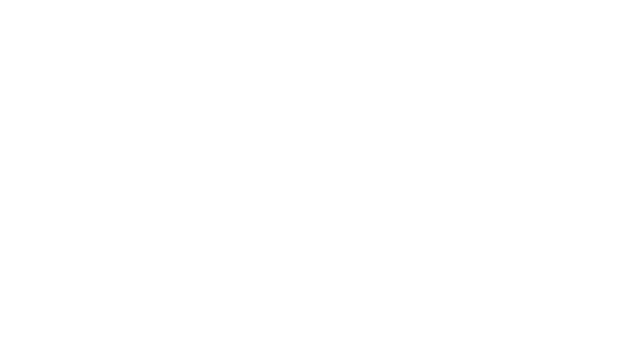
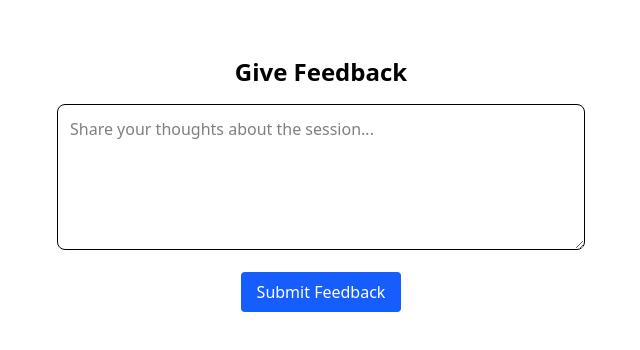
Before and after one commit to Mimmi-adey/DSA_Mentorship_Project-Frontend, a React (Vite) app: page /give-feedback/1 in a window 1280 px wide. Before the commit this address had no page. Shown: the top 350 px of the page, without its empty margins (319-959 px from the left). Built offline with nearby package versions, Linux system fonts and the light colour scheme.

Commit message:
Update all files

```diff
--- a/src/App.tsx
+++ b/src/App.tsx
@@ -1,4 +1,4 @@
-import { Route, Routes } from "react-router-dom";
+import { Routes, Route } from "react-router-dom";
 import './App.css';
 import { ToastContainer } from 'react-toastify';
 import 'react-toastify/dist/ReactToastify.css';
@@ -19,6 +19,7 @@ import MentorSessions from './pages/mentor/MentorSessions';
 import MentorProfile from './pages/mentor/MentorProfile';
 import LandingPage from './pages/LandingPage';
 import CompleteProfile from "./pages/CompleteProfile";
+import GiveFeedbackPage from "./pages/GiveFeedbackPage";
 
 function App() {
   return (
@@ -46,7 +47,8 @@ function App() {
           <Route path="sessions" element={<MentorSessions />} />
           <Route path="profile" element={<MentorProfile />} />
         </Route>
-
+            <Route path="/give-feedback/:sessionId" element={
+              <GiveFeedbackPage />} />
       </Routes>
 
       {/* ✅ Toast notifications */}
--- /dev/null
+++ b/src/component/dialog.tsx
@@ -0,0 +1,15 @@
+export function Dialog({ children }: { children: React.ReactNode }) {
+  return <div className="fixed bg-white p-6 shadow-lg rounded">{children}</div>;
+}
+
+export function DialogTitle({ children }: { children: React.ReactNode }) {
+  return <h3 className="text-lg font-bold">{children}</h3>;
+}
+
+export function DialogDescription({ children }: { children: React.ReactNode }) {
+  return <p className="text-gray-600">{children}</p>;
+}
+
+export const DialogTrigger = () => { /* ... */ };
+export const DialogContent = () => { /* ... */ };
+export const DialogHeader = () => { /* ... */ };
--- /dev/null
+++ b/src/component/textarea.tsx
@@ -0,0 +1,3 @@
+export function Textarea({ ...props }: React.TextareaHTMLAttributes<HTMLTextAreaElement>) {
+  return <textarea {...props} className="w-full p-2 border rounded" />;
+}
--- /dev/null
+++ b/src/pages/GiveFeedbackPage.tsx
@@ -0,0 +1,38 @@
+// GiveFeedbackPage.tsx
+import { useParams, useNavigate } from "react-router-dom";
+import { useState } from "react";
+
+export default function GiveFeedbackPage() {
+  const { sessionId } = useParams();
+  const navigate = useNavigate();
+  const [feedback, setFeedback] = useState("");
+
+  const handleSubmit = (e: React.FormEvent) => {
+    e.preventDefault();
+    // TODO: Replace with real API call
+    console.log("Feedback submitted for session", sessionId, feedback);
+    navigate("/my-sessions"); // Redirect back after submission
+  };
+
+  return (
+    <div className="p-6 max-w-xl mx-auto">
+      <h1 className="text-2xl font-bold mb-4">Give Feedback</h1>
+      <form onSubmit={handleSubmit} className="space-y-4">
+        <textarea
+          value={feedback}
+          onChange={(e) => setFeedback(e.target.value)}
+          rows={5}
+          className="w-full p-3 border rounded-lg"
+          placeholder="Share your thoughts about the session..."
+          required
+        />
+        <button
+          type="submit"
+          className="bg-blue-600 text-white px-4 py-2 rounded hover:bg-blue-700"
+        >
+          Submit Feedback
+        </button>
+      </form>
+    </div>
+  );
+}
```
Also changed, not shown: 1 other file (tests, documents, lock files or other folders).
